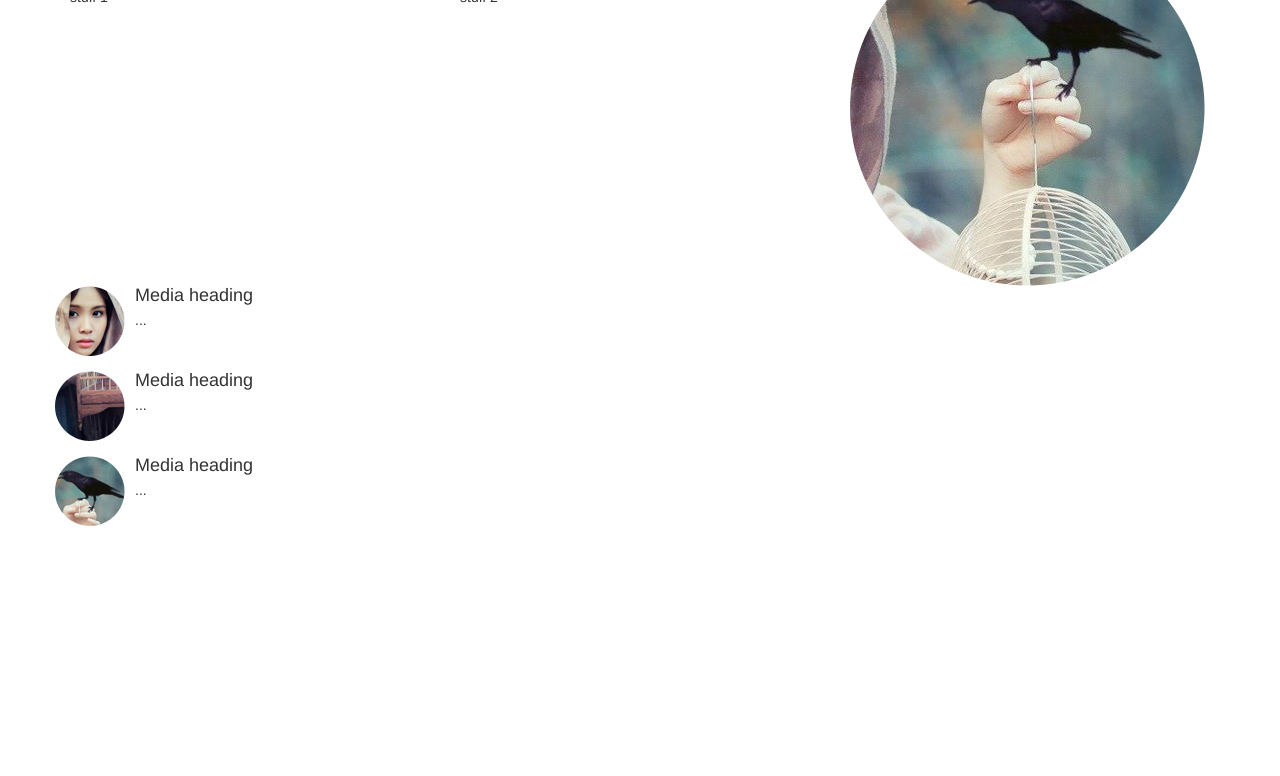
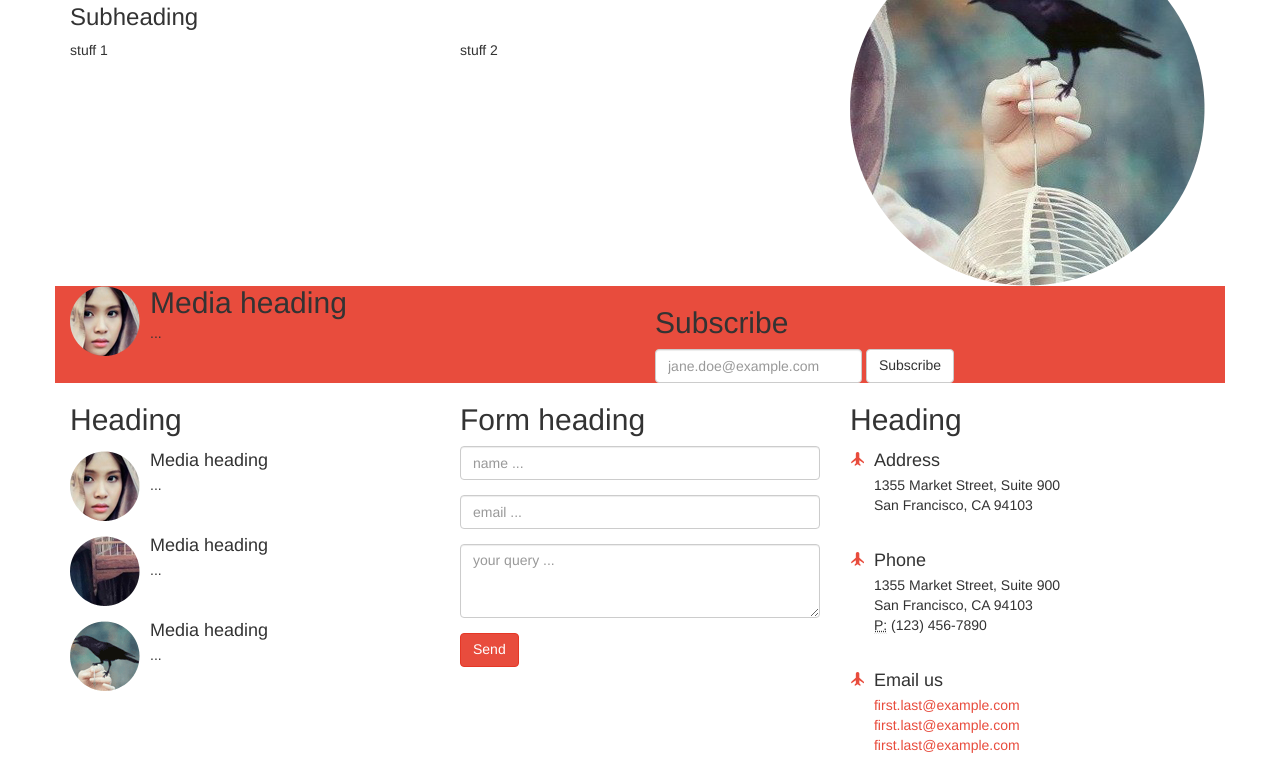
Before and after one commit to kapari/bootstrap_mock, a website: page index.html in a window 1280 px wide. Shown: the part 449-1225 px from the top of the page. Before the commit the page ends 975 px from the top, so only its background shows below. Drawn offline with Linux system fonts and the light colour scheme; files whose address does not match are found by name.

Commit message:
Sketch 3rd and 4th rows

```diff
--- a/index.html
+++ b/index.html
@@ -56,7 +56,7 @@
     </section>
     <!-- END BANNER -->
 
-    <!-- GREY 3-COL -->
+    <!-- ROW 1: GREY 3-COL -->
     <section class="row1">
         <div class="container">
             <div class="row">
@@ -67,11 +67,13 @@
                     <p>Col 1</p>
                 </div>
                 <div class="col-sm-1">
+                    <span class="glyphicon glyphicon-plane" aria-hidden="true"></span>
                 </div>
                 <div class="col-sm-3">
                     <p>Col 2</p>
                 </div>
                 <div class="col-sm-1">
+                    <span class="glyphicon glyphicon-plane" aria-hidden="true"></span>
                 </div>
                 <div class="col-sm-3">
                     <p>Col 3</p>
@@ -83,12 +85,13 @@
 
     <main class="container">
 
-        <!-- SNIPPETS 3-COL -->
+        <!-- ROW 2: SNIPPETS 3-COL -->
         <section class="row2 row">
             <div class="col-sm-8">
                 <div class="row">
                     <div class="col-sm-12">
-                        <h3>Header</h3>
+                        <h2>Heading</h2>
+                        <h3>Subheading</h3>
                     </div>
                 </div>
                 <div class="row">
@@ -106,13 +109,40 @@
         </section>
         <!-- END SNIPPETS 3-COL -->
 
-        <!-- RED 2-COL -->
-        <section class="row2 row">
+        <!-- ROW 3: RED 2-COL -->
+        <section class="row3 row">
+            <div class="col-sm-6">
+                <div class="media">
+                    <div class="media-left">
+                        <a href="#">
+                            <img class="media-object" src="img/thumb_woman.png" alt="...">
+                        </a>
+                    </div>
+                    <div class="media-body">
+                        <h2 class="media-heading">Media heading</h2>
+                        ...
+                    </div>
+                </div>
+            </div>
+            <!-- Form: Subscribe -->
+            <div class="col-sm-6">
+                <h2>Subscribe</h2>
+                <form class="form-inline">
+                    <div class="form-group">
+                        <label class="sr-only" for="exampleInputEmail2">Email</label>
+                        <input type="email" class="form-control" id="exampleInputEmail2" placeholder="jane.doe@example.com">
+                    </div>
+                    <button type="submit" class="btn btn-default">Subscribe</button>
+                </form>
+            </div>
+            <!-- End Subscribe -->
         </section>
         <!-- END RED 2-COL -->
 
-        <!-- CONTACT 3-COL -->
-        <section class="row3 row">
+        <!-- ROW 4: CONTACT 3-COL -->
+        <section class="row4 row">
+            <div class="col-sm-4">
+                <h2>Heading</h2>
                 <div class="media">
                     <div class="media-left">
                         <a href="#">
@@ -146,6 +176,72 @@
                         ...
                     </div>
                 </div>
+            </div>
+            <div class="col-sm-4">
+                <h2>Form heading</h2>
+                <form>
+                    <div class="form-group">
+                      <label class="sr-only" for="exampleInputName2">Name</label>
+                      <input type="text" class="form-control" id="exampleInputName2" placeholder="name ...">
+                    </div>
+                    <div class="form-group">
+                        <label class="sr-only" for="exampleInputEmail1">Email</label>
+                        <input type="email" class="form-control" id="exampleInputEmail1" placeholder="email ...">
+                    </div>
+                    <div class="form-group">
+                        <label class="sr-only" for="textAreaQuery">Your Query</label>
+                        <textarea class="form-control" rows="3" id="textAreaQuery" placeholder="your query ..."></textarea>
+                    </div>
+                    <button type="submit" class="btn btn-primary">Send</button>
+                </form>
+            </div>
+            <div class="col-sm-4">
+                <h2>Heading</h2>
+                <div class="media">
+                    <div class="media-left">
+                        <a href="#">
+                            <span class="glyphicon glyphicon-plane" aria-hidden="true"></span>
+                        </a>
+                    </div>
+                    <div class="media-body">
+                        <h4 class="media-heading">Address</h4>
+                        <address>
+                            1355 Market Street, Suite 900<br>
+                            San Francisco, CA 94103<br>
+                        </address>
+                    </div>
+                </div>
+                <div class="media">
+                    <div class="media-left">
+                        <a href="#">
+                            <span class="glyphicon glyphicon-plane" aria-hidden="true"></span>
+                        </a>
+                    </div>
+                    <div class="media-body">
+                        <h4 class="media-heading">Phone</h4>
+                        <address>
+                            1355 Market Street, Suite 900<br>
+                            San Francisco, CA 94103<br>
+                            <abbr title="Phone">P:</abbr> (123) 456-7890
+                        </address>
+                    </div>
+                </div>
+                <div class="media">
+                    <div class="media-left">
+                        <a href="#">
+                            <span class="glyphicon glyphicon-plane" aria-hidden="true"></span>
+                        </a>
+                    </div>
+                    <div class="media-body">
+                        <h4 class="media-heading">Email us</h4>
+                        <address>
+                            <a href="mailto:#">first.last@example.com</a><br/>
+                            <a href="mailto:#">first.last@example.com</a><br/>
+                            <a href="mailto:#">first.last@example.com</a><br/>
+                        </address>
+                    </div>
+                </div>
+            </div>
         </section>
         <!-- END CONTACT 3-COL -->
 
--- a/scss/style.scss
+++ b/scss/style.scss
@@ -1,9 +1,13 @@
 @import 'bootstrap-custom';
 
 .banner {
-    background: url("../img/banner.png") no-repeat top center fixed #ccc;
+    background: url("../img/banner.png") no-repeat center center #ccc;
 }
 
 .row1 {
     background-color: $gray-light;
 }
+
+.row3 {
+    background-color: $brand-primary;
+}
```
Also changed, not shown: css/style.css. Lines whose indentation alone changed are shown as unchanged.
